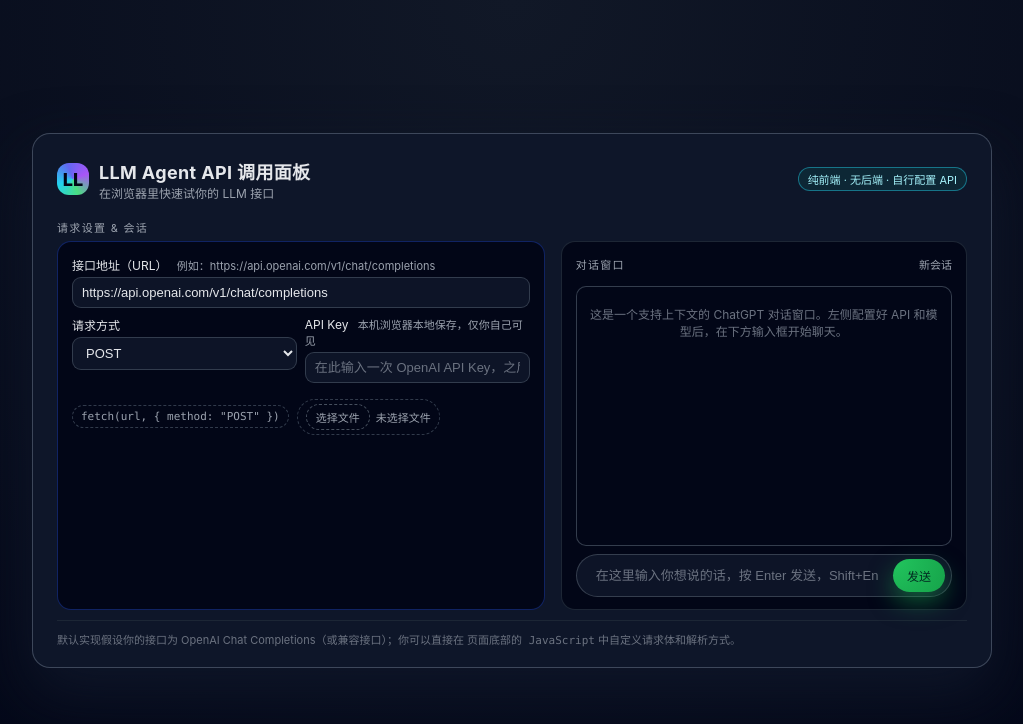
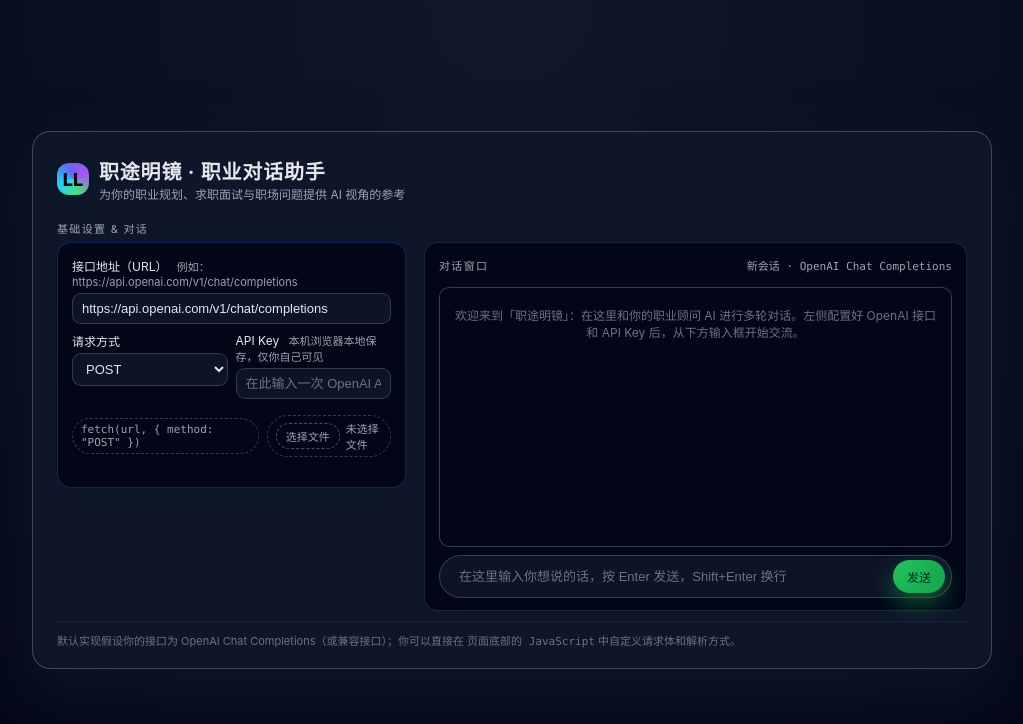
Before and after one commit to jerrypla0529/AI_Testing, a plain HTML site: page index.html in a window 1280 px wide. Shown: the whole page, without its empty margins (128-1151 px from the left). Drawn offline with Linux system fonts and the light colour scheme.

Commit message:
Add files via upload

```diff
--- a/index.html
+++ b/index.html
@@ -2,7 +2,7 @@
 <html lang="zh-CN">
   <head>
     <meta charset="UTF-8" />
-    <title>LLM Agent 简易调用页面</title>
+    <title>职途明镜 · 职业对话助手</title>
     <meta name="viewport" content="width=device-width, initial-scale=1" />
     <style>
       * {
@@ -68,23 +68,14 @@
       }
 
       h1 {
-        font-size: 18px;
+        font-size: 20px;
         margin: 0;
-        letter-spacing: 0.02em;
+        letter-spacing: 0.04em;
       }
 
       .subtitle {
         font-size: 12px;
         color: #9ca3af;
-      }
-
-      .badge {
-        font-size: 11px;
-        padding: 3px 9px;
-        border-radius: 999px;
-        background: rgba(15, 118, 110, 0.18);
-        color: #a5f3fc;
-        border: 1px solid rgba(34, 211, 238, 0.45);
       }
 
       .section-label {
@@ -97,11 +88,12 @@
 
       .grid {
         display: grid;
-        grid-template-columns: minmax(0, 1.2fr) minmax(0, 1fr);
-        gap: 16px;
+        grid-template-columns: minmax(0, 0.9fr) minmax(0, 1.4fr);
+        gap: 18px;
+        align-items: stretch;
       }
 
-      @media (max-width: 800px) {
+      @media (max-width: 900px) {
         .grid {
           grid-template-columns: minmax(0, 1fr);
         }
@@ -115,7 +107,7 @@
       }
 
       .card + .card {
-        border-color: rgba(31, 41, 55, 0.95);
+        border-color: rgba(31, 41, 55, 0.9);
         background: radial-gradient(circle at top left, #020617, #020617);
       }
 
@@ -345,18 +337,17 @@
         <div class="title-group">
           <div class="logo">LL</div>
           <div>
-            <h1>LLM Agent API 调用面板</h1>
-            <div class="subtitle">在浏览器里快速试你的 LLM 接口</div>
+            <h1>职途明镜 · 职业对话助手</h1>
+            <div class="subtitle">为你的职业规划、求职面试与职场问题提供 AI 视角的参考</div>
           </div>
         </div>
-        <div class="badge">纯前端 · 无后端 · 自行配置 API</div>
       </header>
 
       <section>
-        <div class="section-label">请求设置 & 会话</div>
+        <div class="section-label">基础设置 & 对话</div>
         <div class="grid">
           <!-- 左侧：一次性配置区域 -->
-          <div class="card">
+          <div class="card" style="align-self: flex-start;">
             <div class="field">
               <label for="endpoint">
                 接口地址（URL）
@@ -421,13 +412,19 @@
           </div>
 
           <!-- 右侧：聊天对话区域 -->
-          <div class="card" style="display: flex; flex-direction: column; gap: 8px;">
+          <div
+            class="card"
+            style="
+              display: flex;
+              flex-direction: column;
+              gap: 8px;
+              background: radial-gradient(circle at top, #020617, #020617);
+            "
+          >
             <div class="response-header">
-              <div class="section-label" style="margin-bottom: 0">
-                对话窗口
-              </div>
+              <div class="section-label" style="margin-bottom: 0">对话窗口</div>
               <div class="response-meta mono" id="responseMeta">
-                新会话
+                新会话 · OpenAI Chat Completions
               </div>
             </div>
             <div
@@ -454,7 +451,8 @@
                   padding: 8px 0;
                 "
               >
-                这是一个支持上下文的 ChatGPT 对话窗口。左侧配置好 API 和模型后，在下方输入框开始聊天。
+                欢迎来到「职途明镜」：在这里和你的职业顾问 AI 进行多轮对话。左侧配置好 OpenAI
+                接口和 API Key 后，从下方输入框开始交流。
               </div>
             </div>
             <div
```
